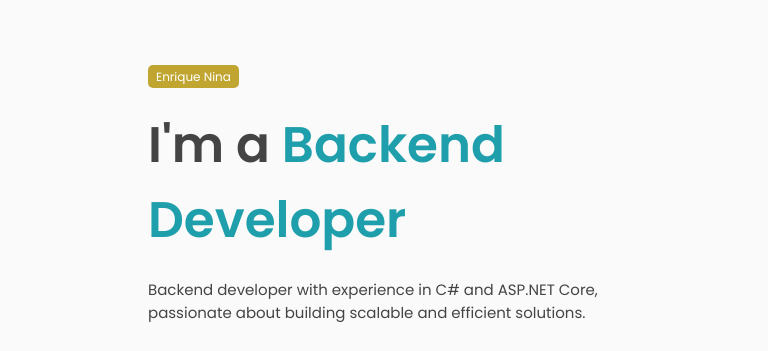
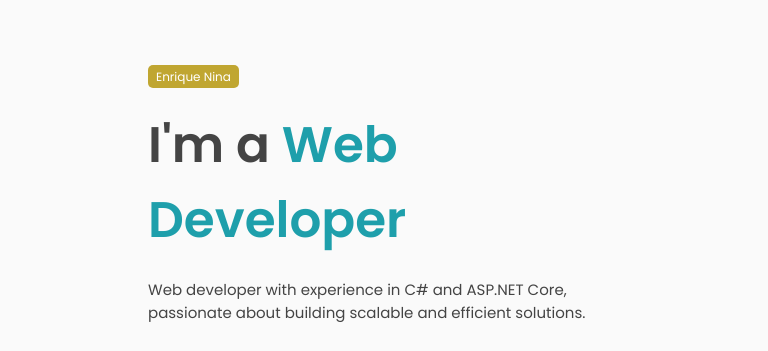
Before and after one commit to AlexanderNina06/Portafolio, a plain HTML site: page index.html in a window 1280 px wide. Shown: the part 107-458 px from the top of the page, 0-768 px from the left. Drawn offline with nearby package versions, Linux system fonts and the light colour scheme.

Commit message:
Update index.html

```diff
--- a/index.html
+++ b/index.html
@@ -60,10 +60,10 @@
                 <span>Enrique Nina</span>
             </div>
             <div class="featured-name">
-                <p>I'm a <span class="typedText">backend Developer</span></p>
+                <p>I'm a <span class="typedText">Web Developer</span></p>
             </div>
             <div class="featured-text-info">
-                <p>Backend developer with experience in C# and ASP.NET Core, passionate about building scalable and efficient solutions.
+                <p>Web developer with experience in C# and ASP.NET Core, passionate about building scalable and efficient solutions.
                 </p>
             </div>
             <div class="featured-text-btn">
```
